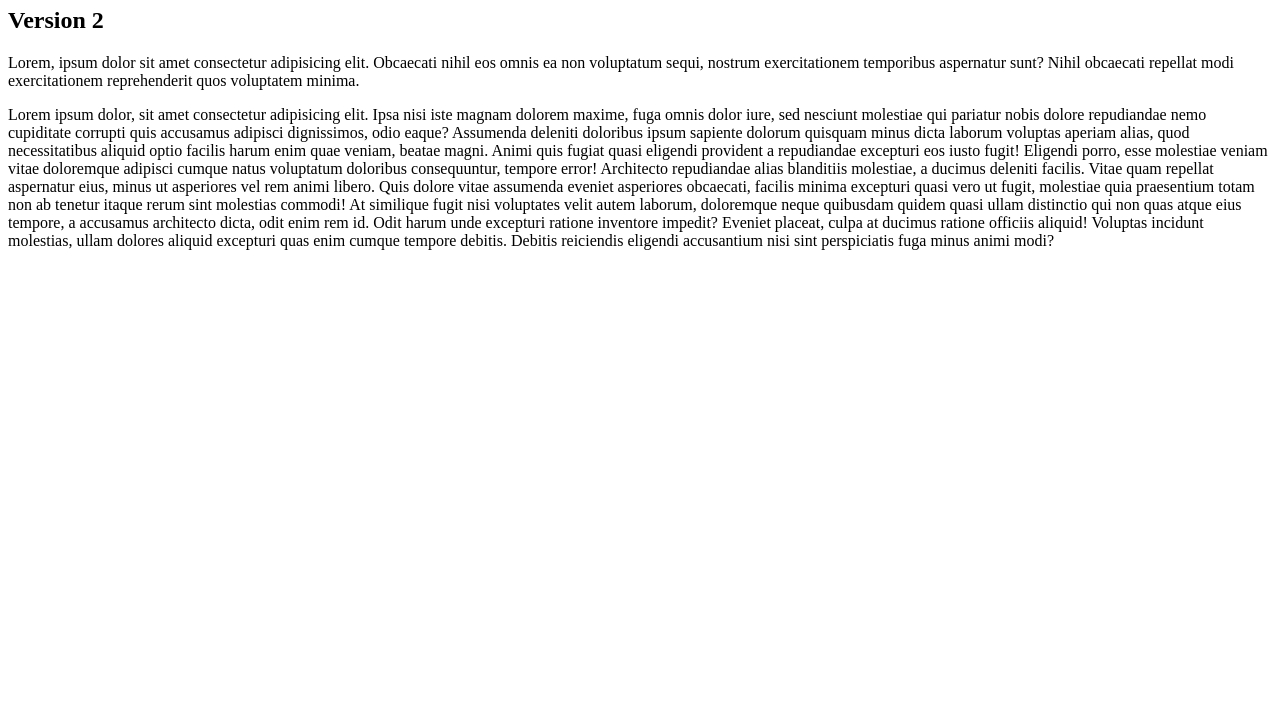
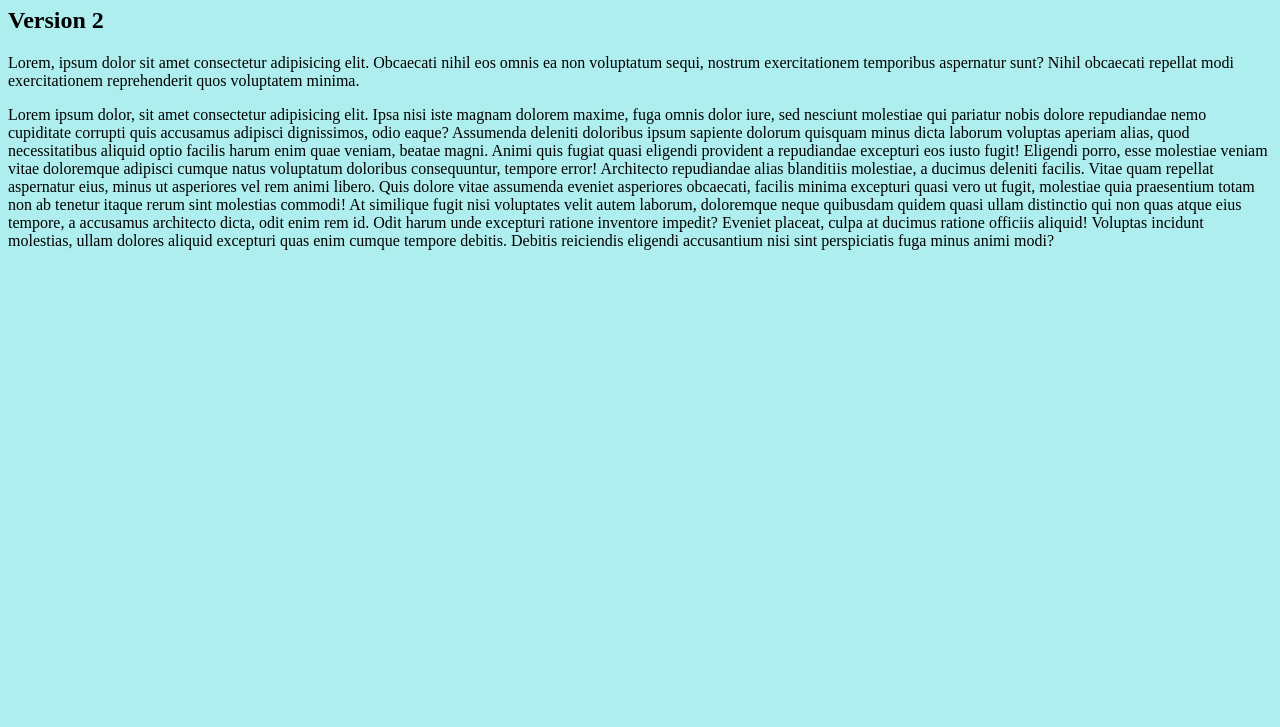
Before and after one commit to Moursal-01/MyfirstGithub, a plain HTML site: page index.html in a window 1280 px wide. Shown: the part 73-800 px from the top of the page. Drawn offline with Linux system fonts and the light colour scheme.

Commit message:
Ajout du style css

```diff
--- a/index.html
+++ b/index.html
@@ -4,6 +4,7 @@
 <head>
     <meta charset="UTF-8">
     <meta name="viewport" content="width=device-width, initial-scale=1.0">
+    <link rel="stylesheet" href="style.css">
     <title>Document</title>
 </head>
 
--- /dev/null
+++ b/style.css
@@ -0,0 +1,3 @@
+body {
+    background-color: paleturquoise ;
+}
```
